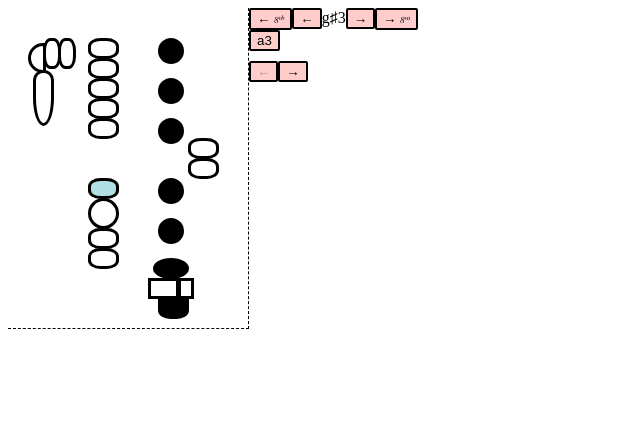
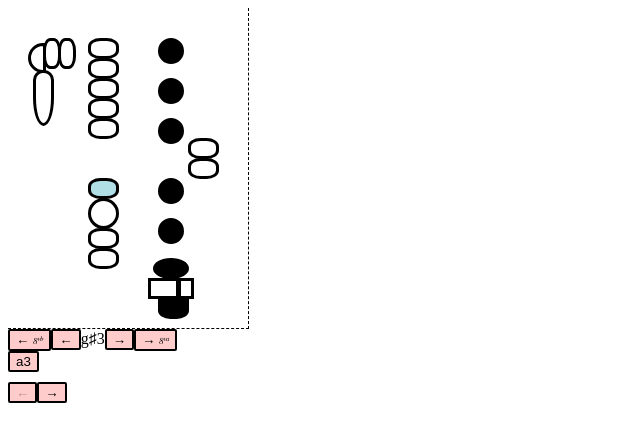
Before and after one commit to philandstuff/wind.cards, a plain HTML site: page fingering.html in a window 1280 px wide. Shown: the whole page, without its empty margins (0-640 px from the left). Drawn offline with Linux system fonts and the light colour scheme.

Commit message:
css tweak

```diff
--- a/css/fingering.css
+++ b/css/fingering.css
@@ -118,3 +118,7 @@ button {
 #fingeringNav {
     margin-top: 10px;
 }
+
+section {
+    clear:both;
+}
```
